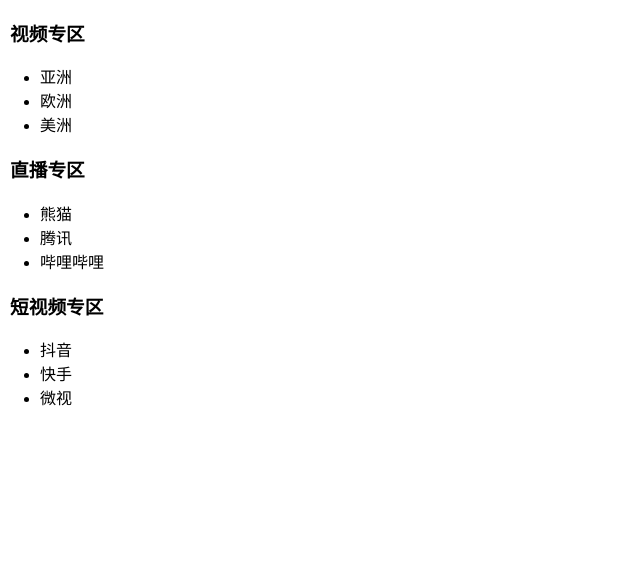
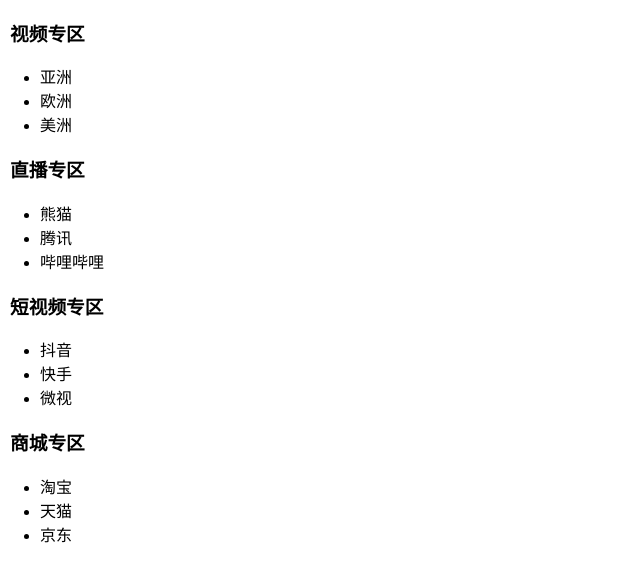
Before and after one commit to sh2zqp/dbhot, a plain HTML site: page index.html in a window 1280 px wide. Shown: the whole page, without its empty margins (0-640 px from the left). Drawn offline with Linux system fonts and the light colour scheme.

Commit message:
dev分支开发商城功能

```diff
--- a/index.html
+++ b/index.html
@@ -24,5 +24,11 @@
 		<li>快手</li>
 		<li>微视</li>
 	</ul>
+	<h3>商城专区</h3>
+	<ul>
+		<li>淘宝</li>
+		<li>天猫</li>
+		<li>京东</li>
+	</ul>
 </body>
 </html>
```
